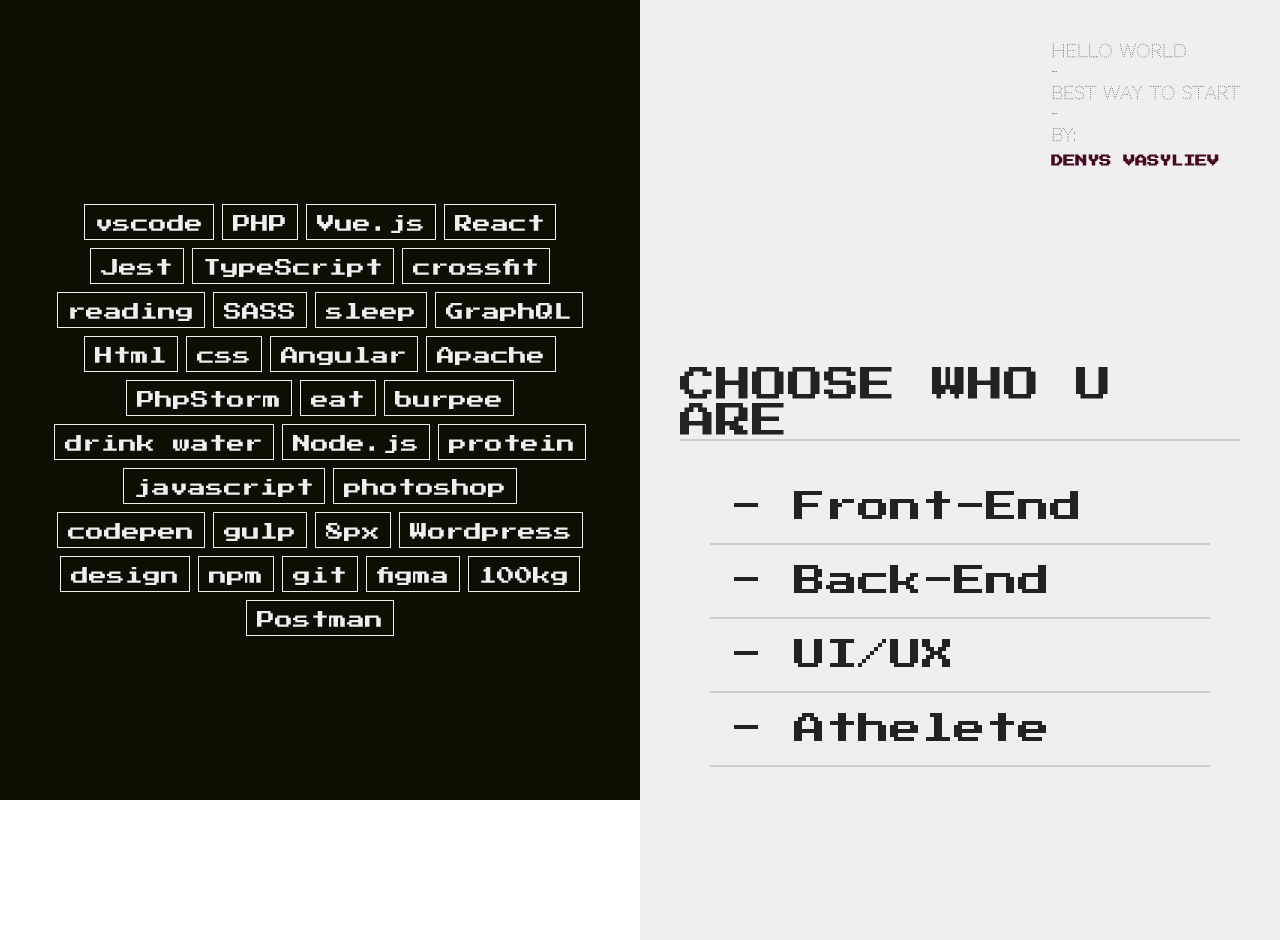
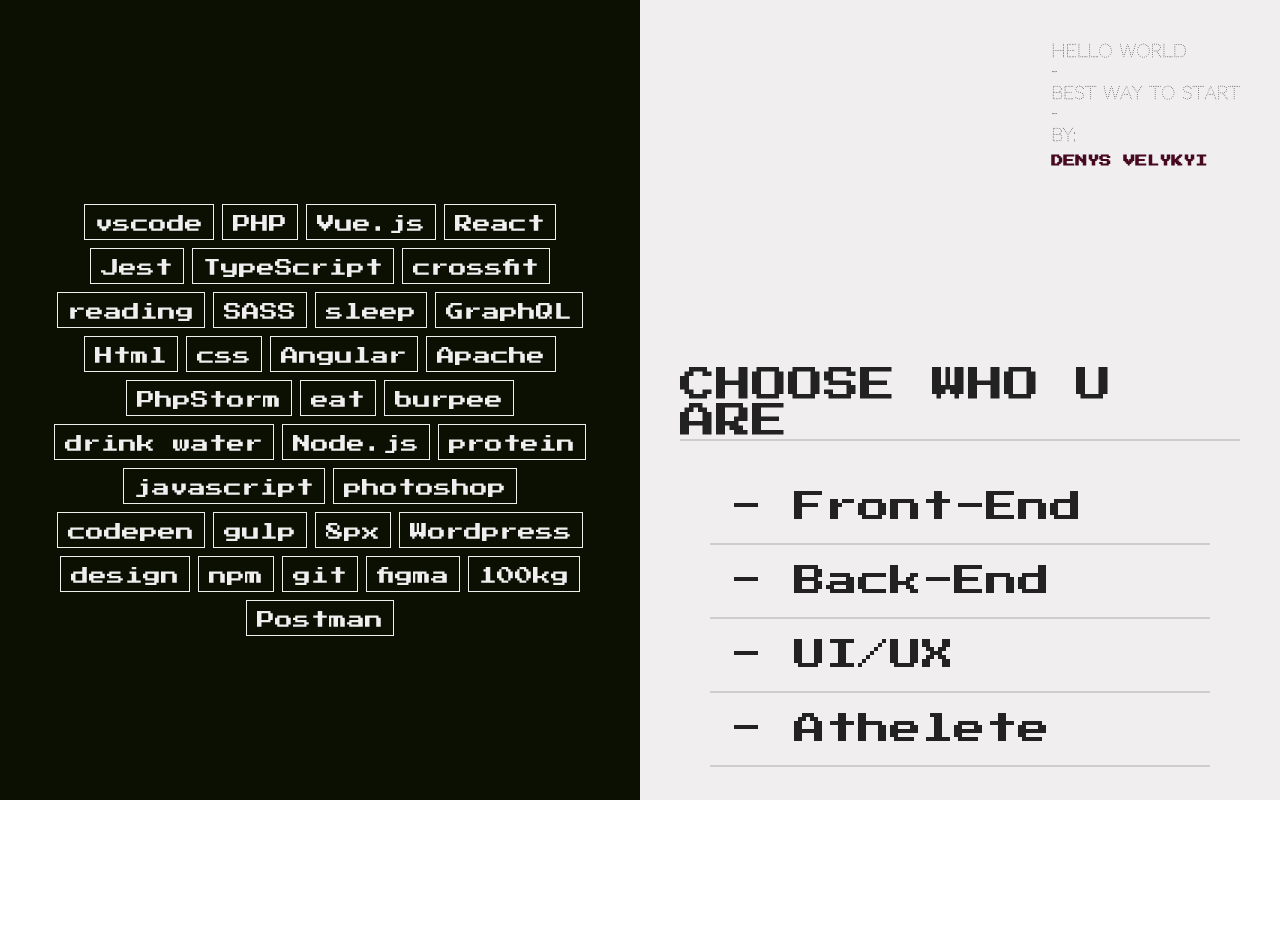
Before and after one commit to xmyhero1995x/BESTWAY.io, a plain HTML site: page app/html/index.html in a window 1280 px wide. Shown: the top 940 px of the page. After the commit the page ends 840 px from the top, so only its background shows below. Drawn offline with nearby package versions, Linux system fonts and the light colour scheme; files that its build step writes are made by us from their sources; files whose address does not match are found by name.

Commit message:
fixed section-2 height

```diff
--- a/app/html/blocks/header.html
+++ b/app/html/blocks/header.html
@@ -8,6 +8,6 @@
         <br>
         -
         <br>
-        BY: <p class="header__author">DENYS VASYLIEV</p>
+        BY: <p class="header__author">DENYS VELYKYI</p>
     </div>
 </header>
--- a/app/scss/main.scss
+++ b/app/scss/main.scss
@@ -34,6 +34,7 @@
   background-color: $firstColor;
   padding: 40px;
   overflow: auto;
+  height: 100vh;
 }
 
 @media (max-width: 1199px) {
```
